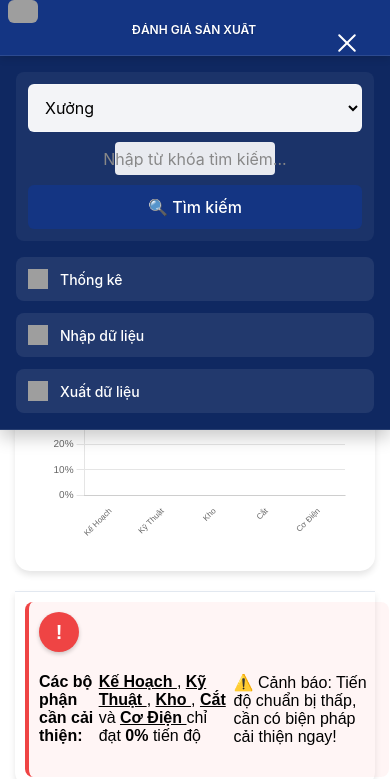
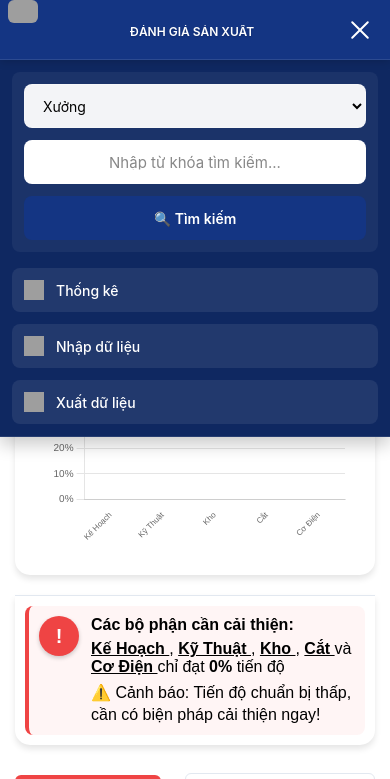
Before and after one commit to levanminhduc/khsanxuat, a PHP site: page / in a window 390 px wide, after a click that opens the changed part. Shown: the top 779 px of the page. Run offline with PHP 8.4, Linux system fonts and the light colour scheme; data that the repository does not hold is empty; grey boxes are pictures that could not be loaded.

Commit message:
feat: update css 2 trang indexdept và index

```diff
--- a/assets/css/header.css
+++ b/assets/css/header.css
@@ -17,7 +17,7 @@
     --header-text: #FFFFFF;
     --header-hover: rgba(255, 255, 255, 0.1);
     --header-height: 64px;
-    --header-height-mobile: 56px;
+    --header-height-mobile: 60px;
     --header-shadow: 0 2px 8px rgba(0, 0, 0, 0.15);
     --header-transition: 0.25s ease-in-out;
     --header-font-family: 'Inter', -apple-system, BlinkMacSystemFont, 'Segoe UI', Roboto, sans-serif;
@@ -369,11 +369,14 @@
     background: transparent;
     border: none;
     cursor: pointer;
-    padding: 8px;
+    width: 44px;
+    height: 44px;
+    padding: 0;
     color: var(--header-text);
     z-index: 1001;
     transition: transform var(--header-transition);
     border-radius: 6px;
+    flex: 0 0 44px;
 }
 
 .header-component .mobile-toggle:hover {
@@ -391,6 +394,10 @@
     position: relative;
     width: 24px;
     height: 18px;
+    top: auto;
+    right: auto;
+    bottom: auto;
+    left: auto;
 }
 
 .header-component .hamburger-icon span {
@@ -465,25 +472,33 @@
 .header-component .mobile-search-container {
     margin-bottom: 1rem;
     background: rgba(255, 255, 255, 0.05);
-    padding: 0.75rem;
+    padding: 0.875rem;
     border-radius: 8px;
 }
 
-.header-component .mobile-search-group {
-    display: flex;
-    flex-direction: column;
-    gap: 0.625rem;
+.header-component .mobile-search-container .search-form {
+    display: block;
     width: 100%;
 }
 
-.header-component .mobile-search-select {
+.header-component .mobile-search-group {
+    display: grid;
+    grid-template-columns: minmax(150px, 0.75fr) minmax(220px, 1fr) max-content;
+    align-items: center;
+    gap: 0.75rem;
     width: 100%;
-    padding: 0.75rem;
-    font-size: 16px;
+}
+
+.header-component .mobile-search-container .mobile-search-select {
+    width: 100%;
+    height: 46px;
+    padding: 0 0.875rem;
+    font-size: 15px;
     border: 1px solid rgba(255, 255, 255, 0.2);
-    border-radius: 6px;
+    border-radius: 8px;
     background-color: rgba(255, 255, 255, 0.95);
     font-family: inherit;
+    min-width: 0;
 }
 
 .header-component .mobile-search-select:focus {
@@ -491,18 +506,29 @@
     outline-offset: 1px;
 }
 
-.header-component .mobile-search-input {
+.header-component .mobile-search-container .mobile-search-input {
     width: 100%;
-    padding: 0.75rem;
-    font-size: 16px;
+    height: 46px;
+    padding: 0 0.875rem;
+    font-size: 15px;
     border: 1px solid rgba(255, 255, 255, 0.2);
-    border-radius: 6px;
+    border-radius: 8px;
     font-family: inherit;
+    min-width: 0;
+}
+
+.header-component .mobile-search-container .search-form input[type="text"].mobile-search-input {
+    width: 100%;
+    min-width: 0;
+    background-color: #fff;
+    color: #111827;
+    box-shadow: none;
 }
 
 .header-component .mobile-search-input-wrap {
     position: relative;
     width: 100%;
+    min-width: 0;
 }
 
 .header-component .mobile-search-input-wrap .mobile-search-input {
@@ -510,7 +536,7 @@
 }
 
 .header-component .mobile-search-input-wrap .search-placeholder-text {
-    font-size: 16px;
+    font-size: 15px;
 }
 
 .header-component .mobile-search-input:focus {
@@ -518,19 +544,22 @@
     outline-offset: 1px;
 }
 
-.header-component .mobile-search-button {
-    width: 100%;
-    padding: 0.75rem;
-    font-size: 16px;
+.header-component .mobile-search-container .mobile-search-button {
+    width: auto;
+    min-width: 138px;
+    height: 46px;
+    padding: 0 1.125rem;
+    font-size: 15px;
     background-color: var(--header-primary);
     color: var(--header-text);
     border: none;
-    border-radius: 6px;
+    border-radius: 8px;
     cursor: pointer;
     font-family: inherit;
-    font-weight: 500;
+    font-weight: 600;
     transition: background-color 0.2s ease;
-    min-height: 44px;
+    min-height: 46px;
+    white-space: nowrap;
 }
 
 .header-component .mobile-search-button:hover,
@@ -661,9 +690,9 @@
 }
 
 /* ========================================
-   Responsive: Mobile (< 768px)
+   Responsive: Mobile and Tablet (<= 1024px)
    ======================================== */
-@media (max-width: 767.98px) {
+@media (max-width: 1024.98px) {
     .header-component .navbar {
         height: var(--header-height-mobile);
         padding: 0 0.75rem;
@@ -675,7 +704,7 @@
     }
 
     .header-component .navbar-left img {
-        width: 35px;
+        width: 38px;
     }
 
     /* Center section takes remaining space */
@@ -694,7 +723,7 @@
     }
 
     .header-component .navbar-brand {
-        font-size: 14px;
+        font-size: 15px;
     }
 
     /* Hide desktop navigation */
@@ -717,9 +746,39 @@
         max-height: calc(100vh - var(--header-height-mobile));
     }
 
-    /* Single column for small mobile */
     .header-component .mobile-nav-items {
-        grid-template-columns: repeat(2, 1fr);
+        grid-template-columns: repeat(3, minmax(0, 1fr));
+    }
+}
+
+/* ========================================
+   Responsive: Mobile (< 768px)
+   ======================================== */
+@media (max-width: 767.98px) {
+    .header-component .navbar-left img {
+        width: 35px;
+    }
+
+    .header-component .navbar-brand {
+        font-size: 14px;
+    }
+
+    .header-component .mobile-menu {
+        padding: 0.875rem;
+    }
+
+    .header-component .mobile-nav-items {
+        grid-template-columns: repeat(2, minmax(0, 1fr));
+    }
+}
+
+@media (max-width: 639.98px) {
+    .header-component .mobile-search-group {
+        grid-template-columns: 1fr;
+    }
+
+    .header-component .mobile-search-container .mobile-search-button {
+        width: 100%;
     }
 }
 
@@ -737,6 +796,22 @@
 
     .header-component .navbar-brand {
         font-size: 12px;
+    }
+
+    .header-component .mobile-menu {
+        padding: 0.75rem;
+    }
+
+    .header-component .mobile-search-container {
+        padding: 0.75rem;
+    }
+
+    .header-component .mobile-search-container .mobile-search-select,
+    .header-component .mobile-search-container .mobile-search-input,
+    .header-component .mobile-search-container .mobile-search-button {
+        height: 44px;
+        min-height: 44px;
+        font-size: 14px;
     }
 
     /* Single column layout for mobile nav items */
--- a/assets/js/header.js
+++ b/assets/js/header.js
@@ -24,7 +24,7 @@
 
         // Configuration
         config: {
-            mobileBreakpoint: 768,
+            mobileBreakpoint: 1025,
             toggleId: 'navbar-toggle',
             dropdownId: 'navbar-dropdown',
             activeClass: 'is-active',
--- a/components/header.php
+++ b/components/header.php
@@ -79,6 +79,10 @@ $search_placeholder_json = header_escape(json_encode(
 ));
 
 $actions = is_array($config['actions']) ? $config['actions'] : [];
+$actions = array_values(array_filter($actions, function($action) {
+    return is_array($action) && !empty($action['url']) && !empty($action['icon']);
+}));
+$show_mobile_menu = $show_mobile_menu && ($show_search || !empty($actions));
 
 $search_types = [
     'xuong' => 'Xưởng',
@@ -238,7 +242,7 @@ $search_types = [
                         aria-label="Search input"
                     >
                     <?php endif; ?>
-                    <button type="submit" class="mobile-search-button">🔍 Tìm kiếm</button>
+                    <button type="submit" class="mobile-search-button" aria-label="Tìm kiếm">🔍 Tìm kiếm</button>
                 </div>
             </form>
         </div>
--- a/index.php
+++ b/index.php
@@ -69,7 +69,7 @@ foreach ($dept_stats as $dept => $completed) {
     <meta name="viewport" content="width=device-width, initial-scale=1.0, maximum-scale=1.0, user-scalable=no">
     <title>ĐÁNH GIÁ HỆ THỐNG SẢN XUẤT NHÀ MÁY</title>
     <link rel="stylesheet" href="style.css">
-    <link rel="stylesheet" href="styleindex.css">
+    <link rel="stylesheet" href="styleindex.css?v=<?php echo filemtime('styleindex.css'); ?>">
 
     <link rel="stylesheet" href="assets/css/header.css?v=<?php echo filemtime('assets/css/header.css'); ?>">
 
--- a/styleindex.css
+++ b/styleindex.css
@@ -145,11 +145,13 @@ body {
 
 .best-performer,
 .worst-performer {
-  flex: 1;
-  min-width: 300px;
+  flex: 1 1 300px;
+  min-width: min(300px, 100%);
   padding: 15px;
   border-radius: 8px;
   transition: transform 0.2s ease, box-shadow 0.2s ease;
+  box-sizing: border-box;
+  overflow-wrap: anywhere;
 }
 
 .best-performer {
@@ -174,6 +176,7 @@ body {
   color: white;
   margin-right: 15px;
   box-shadow: 0 2px 4px rgba(0, 0, 0, 0.2);
+  flex: 0 0 40px;
 }
 
 .eval-icon.success {
@@ -235,8 +238,38 @@ body {
 
   .best-performer,
   .worst-performer {
+    flex: 0 1 auto;
     width: 100%;
     max-width: 100%;
+    display: grid;
+    grid-template-columns: 40px minmax(0, 1fr);
+    align-items: start;
+    column-gap: 12px;
+  }
+
+  .best-performer .eval-icon,
+  .worst-performer .eval-icon {
+    margin-right: 0;
+  }
+
+  .best-performer .eval-content,
+  .worst-performer .eval-content {
+    display: flex;
+    flex-direction: column;
+    align-items: flex-start;
+    justify-content: flex-start;
+    gap: 6px;
+    width: 100%;
+  }
+
+  .best-performer .eval-content h4,
+  .worst-performer .eval-content h4,
+  .best-performer .eval-content p,
+  .worst-performer .eval-content p,
+  .best-performer .alert-message,
+  .worst-performer .alert-message {
+    width: 100%;
+    margin: 0;
   }
 
   .dropdown-search-container {
@@ -387,6 +420,17 @@ body {
   display: flex;
   justify-content: space-between;
   align-items: center;
+  min-width: 0;
+}
+
+.eval-content h4,
+.eval-content p,
+.alert-message {
+  overflow-wrap: anywhere;
+}
+
+.alert-message {
+  line-height: 1.35;
 }
 
 .eval-name {
--- a/views/indexdept/partials/evaluation-table.php
+++ b/views/indexdept/partials/evaluation-table.php
@@ -266,8 +266,9 @@
                         </tr>
                     </tfoot>
                 </table>
+                </div>
 
-                <div class="button-group">
+                <div class="button-group evaluation-actions">
                     <button type="submit" class="btn-save">Lưu đánh giá</button>
                     <a href="index.php" class="btn-back">Quay lại</a>
                 </div>
```
Also changed, not shown: assets/css/indexdept/components.css (+27 -0 lines), assets/css/indexdept/responsive.css (+18 -0 lines), indexdept.php (+26 -7 lines).
